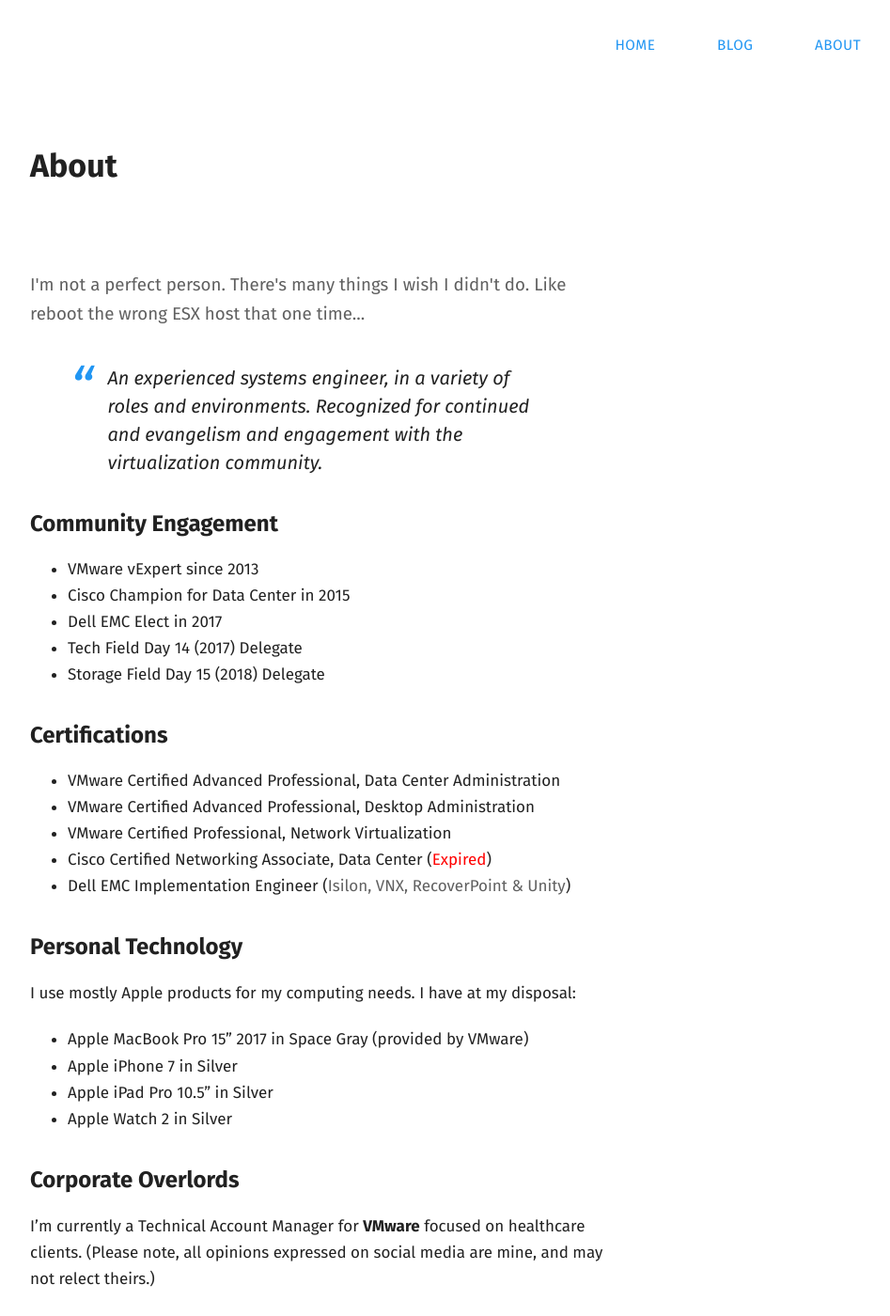
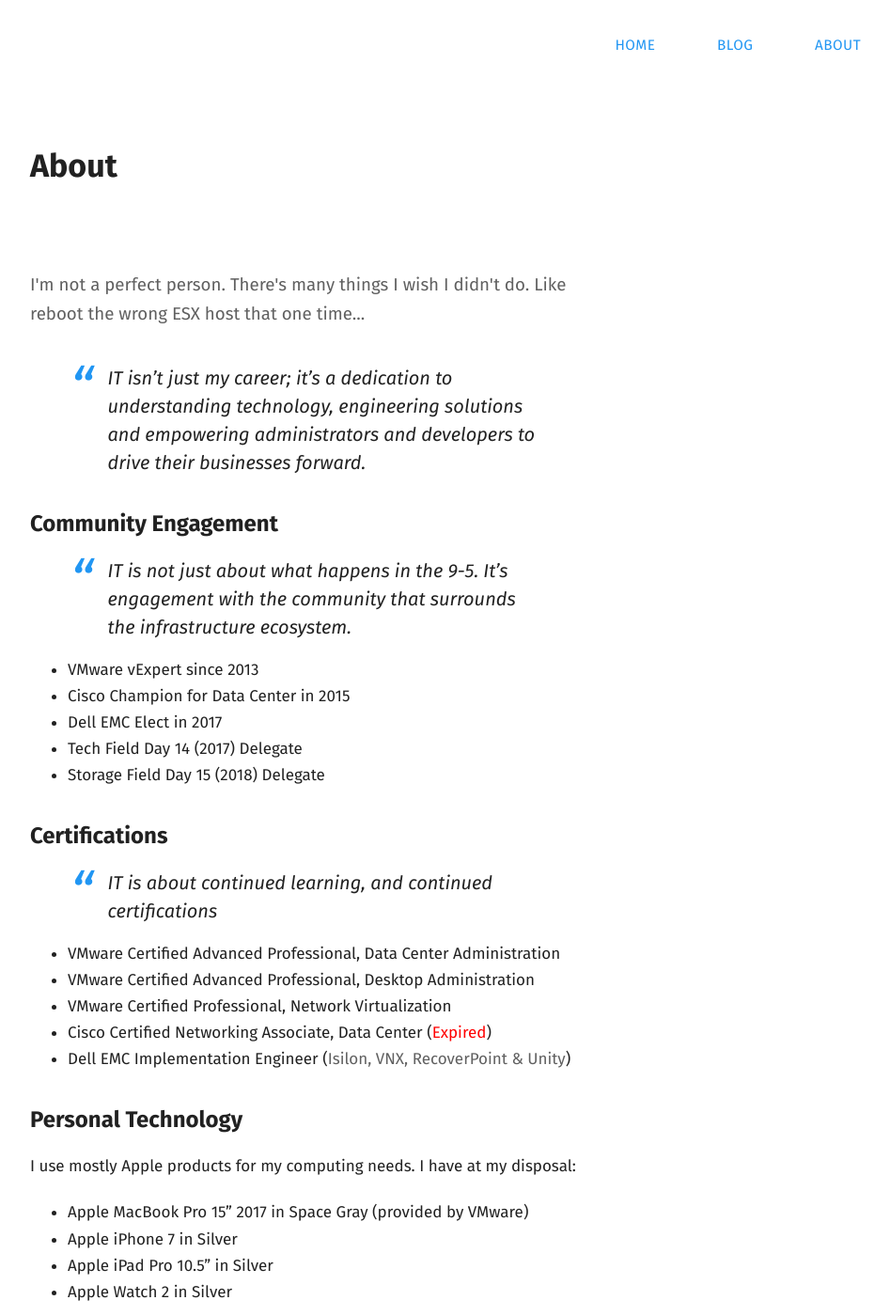
Before and after one commit to vmstan/vmstan.github.io, a Jekyll site: the page built from about/index.md, in a window 1280 px wide and 1400 px high. Shown: the whole window at 94% size, without its empty margins (296-1243 px from the left). Built offline with Jekyll 4.4.1, drawn with Linux system fonts in a browser that asks for light colours.

Commit message:
Updated about

```diff
--- a/about/index.md
+++ b/about/index.md
@@ -5,9 +5,11 @@
 resume: I'm not a perfect person. There's many things I wish I didn't do. Like reboot the wrong ESX host that one time...
 ---
 
-> An experienced systems engineer, in a variety of roles and environments. Recognized for continued and evangelism and engagement with the virtualization community.
+> IT isn't just my career; it's a dedication to understanding technology, engineering solutions and empowering administrators and developers to drive their businesses forward.
 
 ## Community Engagement
+
+> IT is not just about what happens in the 9-5. It’s engagement with the community that surrounds the infrastructure ecosystem.
 
 * VMware vExpert since 2013
 * Cisco Champion for Data Center in 2015
@@ -16,6 +18,8 @@
 * Storage Field Day 15 (2018) Delegate
 
 ## Certifications
+
+> IT is about continued learning, and continued certifications
 
 * VMware Certified Advanced Professional, Data Center Administration
 * VMware Certified Advanced Professional, Desktop Administration
```
